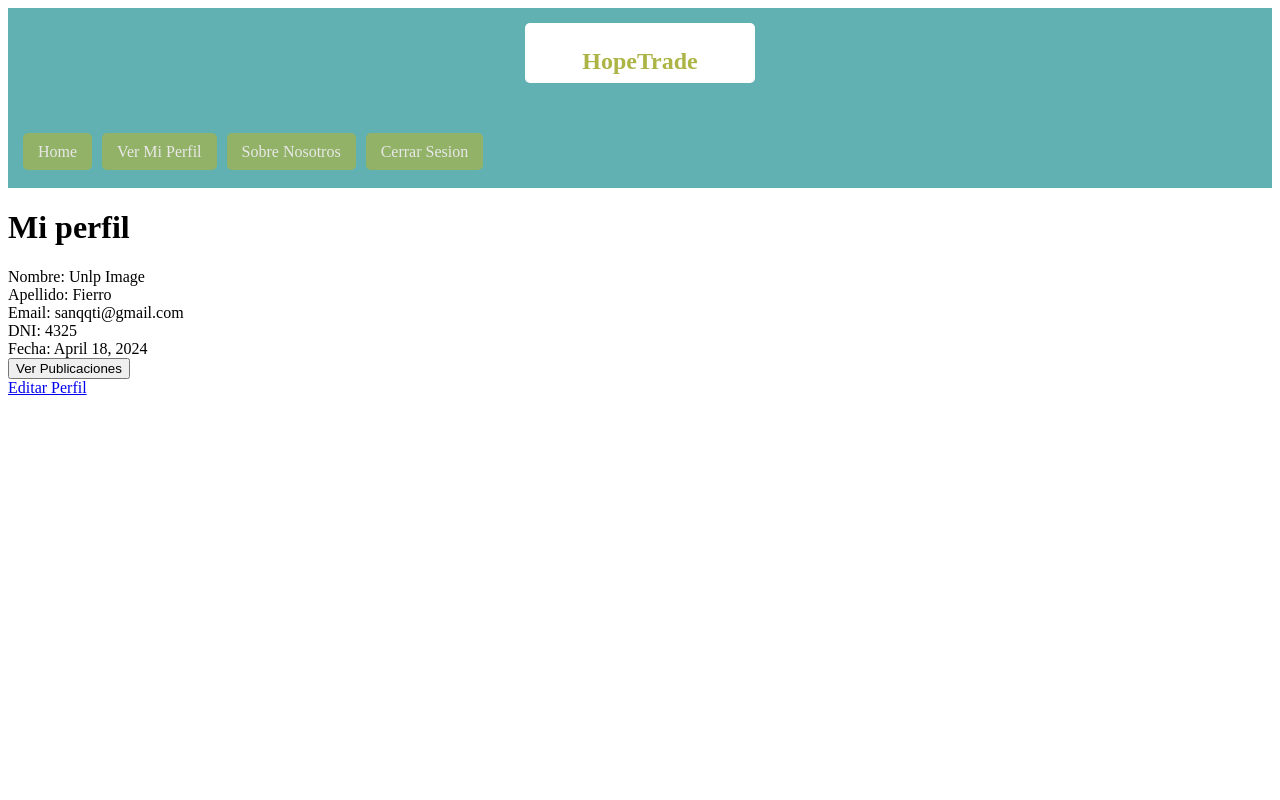
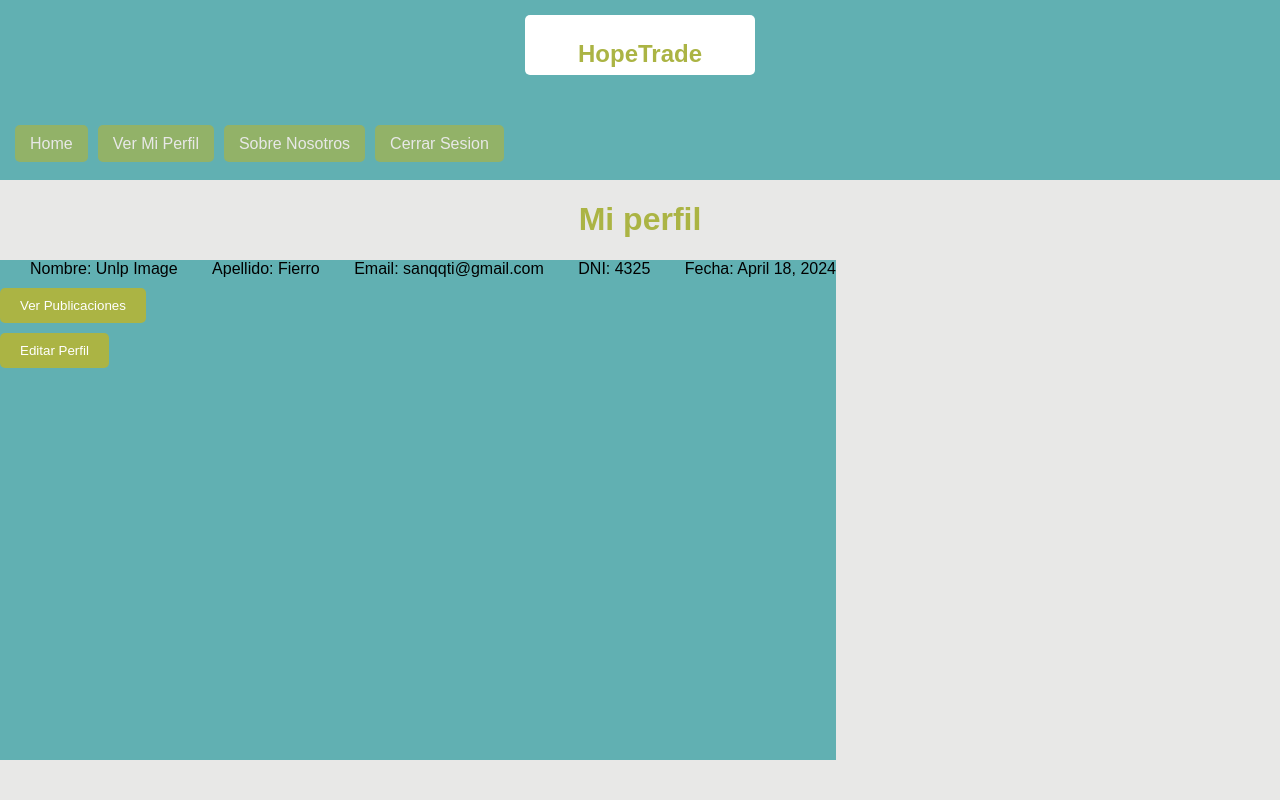
Before and after one commit to luciocolli/Proyecto-Ingenieria2, a Django app: page /miperfil/ in a window 1280 px wide. Run offline with Django 4.2, Linux system fonts and the light colour scheme; a user stored in the database is signed in; some libraries are stand-ins or nearby versions.

Commit message:
Terminando rama estilos

```diff
--- /dev/null
+++ b/hopeTrade/landing/static/miperfil.css
@@ -0,0 +1,51 @@
+body {
+    font-family: Arial, sans-serif;
+    background-color: #e8e8e7;
+    color: #000; /* color de texto negro */
+    margin: 0;
+    padding: 0;
+}
+
+h1 {
+    color: #abb444;
+    text-align: center;
+}
+
+.containerGeneral {
+    text-align: left;
+    display: inline-block;
+    background-color: #61b0b2;
+    height: 500px;
+}
+
+.containerGeneral label {
+    margin-left: 30px;
+}
+
+.divFormulario {
+    margin-bottom: 10px;
+    margin-top: 10px;
+}
+
+button {
+    color: #fff;
+    background-color: #abb444;
+    border: none;
+    padding: 10px 20px;
+    cursor: pointer;
+    border-radius: 5px;
+    text-decoration: none;
+}
+
+button:hover {
+    background-color: #92b268;
+}
+
+a {
+    color: #abb444;
+    text-decoration: none;
+}
+
+a:hover {
+    text-decoration: underline;
+}
--- a/hopeTrade/landing/templates/base.html
+++ b/hopeTrade/landing/templates/base.html
@@ -4,6 +4,7 @@
     <meta name="viewport" content="width=device-width, initial-scale=1.0">
     <title>Home</title>
     <link rel="stylesheet" href="../static/base.css">
+    <link rel="stylesheet" href="https://cdn.jsdelivr.net/npm/sweetalert2@11">
 </head>
 <body>
     <nav>
@@ -25,13 +26,23 @@
             <li>
                 <a href="{% url 'about' %}">Sobre Nosotros</a>
             </li>
-            <li>
-                <a href="{% url 'logout' %}">Cerrar Sesion</a>
+            <li onclick="cerrarSesion(event)">
+                <a href="{% url 'logout' %}"></button>Cerrar Sesion</a>
             </li>
 
         </ul>
     </nav>
 
+    <script>
+        function cerrarSesion(e){
+            if (confirm("Seguro que quieres cerrar sesion?")) {
+                 window.location.reload()
+            } else {
+                e.preventDefault()
+            }
+        }
+    </script>
+
     {% block content %}
     {% endblock %}
 </body>
--- a/hopeTrade/landing/templates/miperfil.html
+++ b/hopeTrade/landing/templates/miperfil.html
@@ -1,44 +1,44 @@
 <!DOCTYPE html>
+<head>
+    <meta charset="UTF-8">
+    <meta name="viewport" content="width=device-width, initial-scale=1.0">
+    <title>HopeTrade</title>
+    <link rel="stylesheet" href="../static/miperfil.css">
+</head>
+
 
 {% extends 'base.html' %}
 
 
 {% block content %}
     {% csrf_token %}
-
-    <div>
-        <h1>Mi perfil</h1>
-        <div>
+    <h1>Mi perfil</h1>
+    <div class="containerGeneral">
             <label>Nombre:</label>
             <span>{{ name }}</span>
-        </div>
-        <div>
+
+
             <label>Apellido:</label>
             <span>{{ surname }}</span>
-        </div>
-        <div>
+
             <label>Email:</label>
             <span>{{ mail }}</span>
-        </div>
-        <div>
+
             <label>DNI:</label>
             <span>{{ dni }}</span>
-        </div>
-        <div>
+
             <label>Fecha:</label>
             <span>{{ date }}</span>
-        </div>
 
-        <div>
-            <form method="GET" action="{% url 'my-posts' %}">
-                <button type="submit">Ver Publicaciones</button>
-            </form>
 
-            <div>
-                <a href="{% url 'editar-perfil' %}">Editar Perfil</a>
+            <div class="divFormulario">
+                <form method="GET" action="{% url 'my-posts' %}">
+                    <button type="submit">Ver Publicaciones</button>
+                </form>
             </div>
-
-        </div>
+            <div class="divEditar">
+                <a href="{% url 'editar-perfil' %}"><button>Editar Perfil</button></a>
+            </div>
     </div>
 
 
```
Also changed, not shown: hopeTrade/users/static/register.css (added, +56 -0 lines), hopeTrade/users/templates/register.html (+16 -3 lines), hopeTrade/db.sqlite3.
